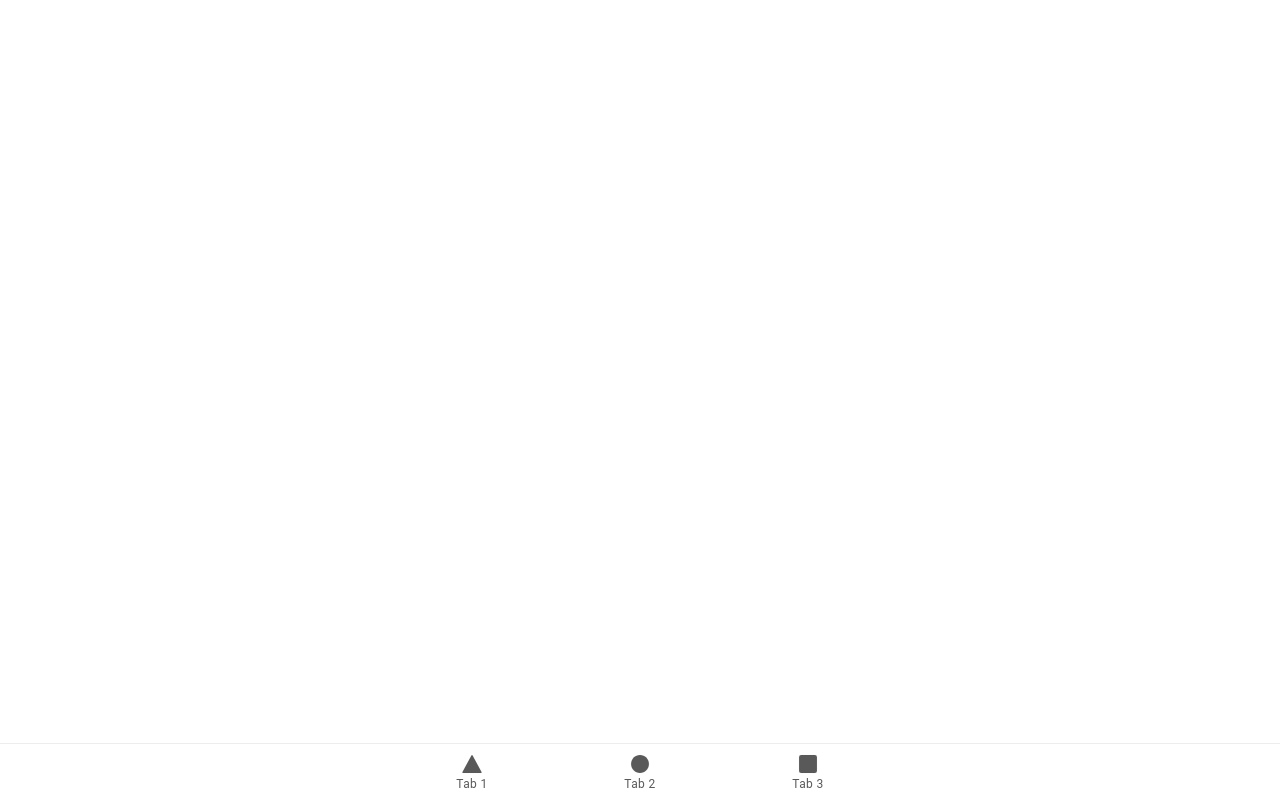
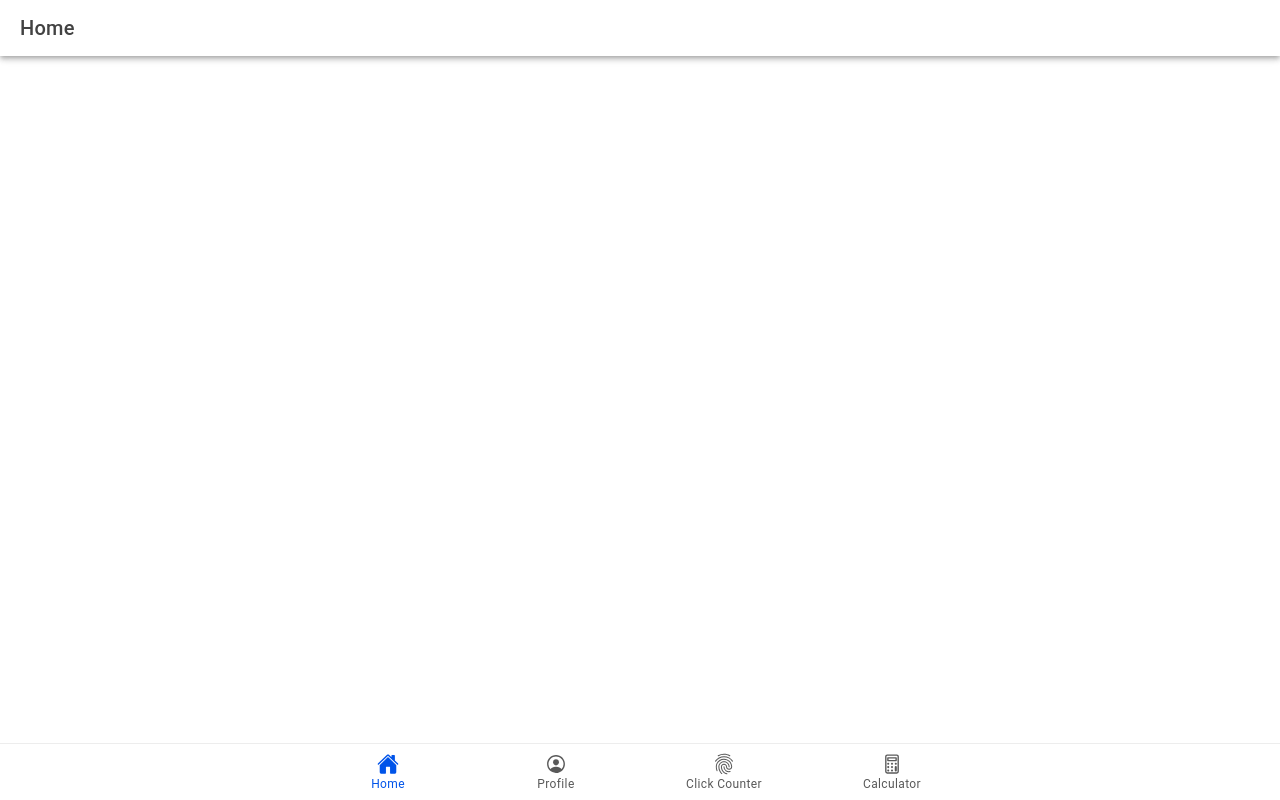
Before and after one commit to marychristorrentirasy/ion-t-sy, a React (Vite) app: page /home in a window 1280 px wide. Built offline with nearby package versions, Linux system fonts and the light colour scheme.

Commit message:
added profile design

```diff
--- a/src/App.tsx
+++ b/src/App.tsx
@@ -10,7 +10,8 @@ import {
   setupIonicReact
 } from '@ionic/react';
 import { IonReactRouter } from '@ionic/react-router';
-import { ellipse, square, triangle } from 'ionicons/icons';
+import { home, calculatorOutline, ellipse, fingerPrintOutline, personCircleOutline, square, triangle } from 'ionicons/icons';
+import Home from './pages/Home';
 import Tab1 from './pages/Tab1';
 import Tab2 from './pages/Tab2';
 import Tab3 from './pages/Tab3';
@@ -31,17 +32,6 @@ import '@ionic/react/css/text-transformation.css';
 import '@ionic/react/css/flex-utils.css';
 import '@ionic/react/css/display.css';
 
-/**
- * Ionic Dark Mode
- * -----------------------------------------------------
- * For more info, please see:
- * https://ionicframework.com/docs/theming/dark-mode
- */
-
-/* import '@ionic/react/css/palettes/dark.always.css'; */
-/* import '@ionic/react/css/palettes/dark.class.css'; */
-import '@ionic/react/css/palettes/dark.system.css';
-
 /* Theme variables */
 import './theme/variables.css';
 
@@ -52,32 +42,47 @@ const App: React.FC = () => (
     <IonReactRouter>
       <IonTabs>
         <IonRouterOutlet>
+
+
+        <Route exact path="/">
+            <Redirect to="/home" />
+          </Route>
+          <Route exact path="/home">
+            <Home />
+          </Route>
+
           <Route exact path="/tab1">
             <Tab1 />
           </Route>
           <Route exact path="/tab2">
             <Tab2 />
           </Route>
-          <Route path="/tab3">
+          <Route exact path="/tab3">
             <Tab3 />
           </Route>
-          <Route exact path="/">
-            <Redirect to="/tab1" />
-          </Route>
+
+
+
         </IonRouterOutlet>
         <IonTabBar slot="bottom">
+
+          <IonTabButton tab="home" href="/home">
+            <IonIcon aria-hidden="true" icon={home} />
+            <IonLabel>Home</IonLabel>
+          </IonTabButton>
           <IonTabButton tab="tab1" href="/tab1">
-            <IonIcon aria-hidden="true" icon={triangle} />
-            <IonLabel>Tab 1</IonLabel>
+            <IonIcon aria-hidden="true" icon={personCircleOutline} />
+            <IonLabel>Profile</IonLabel>
           </IonTabButton>
           <IonTabButton tab="tab2" href="/tab2">
-            <IonIcon aria-hidden="true" icon={ellipse} />
-            <IonLabel>Tab 2</IonLabel>
+            <IonIcon aria-hidden="true" icon={fingerPrintOutline} />
+            <IonLabel>Click Counter</IonLabel>
           </IonTabButton>
           <IonTabButton tab="tab3" href="/tab3">
-            <IonIcon aria-hidden="true" icon={square} />
-            <IonLabel>Tab 3</IonLabel>
+            <IonIcon aria-hidden="true" icon={calculatorOutline} />
+            <IonLabel>Calculator</IonLabel>
           </IonTabButton>
+
         </IonTabBar>
       </IonTabs>
     </IonReactRouter>
--- /dev/null
+++ b/src/pages/Home.tsx
@@ -0,0 +1,29 @@
+import {
+    //Initial Components
+    IonContent, IonHeader, IonPage, IonTitle, IonToolbar,
+} from '@ionic/react';
+
+// CSS
+//import './profile.css';
+
+  const Home: React.FC = () => {
+    return (
+      <IonPage>
+        <IonHeader>
+          <IonToolbar>
+            <IonTitle>Home</IonTitle>
+          </IonToolbar>
+        </IonHeader>
+        <IonContent fullscreen>
+          <IonHeader collapse="condense">
+            <IonToolbar>
+              <IonTitle size="large">Home</IonTitle>
+            </IonToolbar>
+          </IonHeader>
+        </IonContent>
+      </IonPage>
+    );
+  };
+
+  //
+  export default Home;
--- a/src/pages/Tab1.tsx
+++ b/src/pages/Tab1.tsx
@@ -1,4 +1,6 @@
-import { IonContent, IonHeader, IonPage, IonTitle, IonToolbar } from '@ionic/react';
+import { IonContent, IonHeader, IonPage, IonTitle, IonToolbar, IonCard, IonCardContent, IonCardHeader, IonCardSubtitle, IonCardTitle,
+  IonAlert, IonButton, IonActionSheet } from '@ionic/react';
+
 import ExploreContainer from '../components/ExploreContainer';
 import './Tab1.css';
 
@@ -7,7 +9,7 @@ const Tab1: React.FC = () => {
     <IonPage>
       <IonHeader>
         <IonToolbar>
-          <IonTitle>Tab 1</IonTitle>
+          <IonTitle>Profile</IonTitle>
         </IonToolbar>
       </IonHeader>
       <IonContent fullscreen>
@@ -16,7 +18,56 @@ const Tab1: React.FC = () => {
             <IonTitle size="large">Tab 1</IonTitle>
           </IonToolbar>
         </IonHeader>
-        <ExploreContainer name="Tab 1 page" />
+        <IonCard>
+      <img alt="Silhouette of mountains" src="../src/assets/img/avatar.jpg
+    " />
+      <IonCardHeader>
+        <IonCardTitle>marychris</IonCardTitle>
+        <IonCardSubtitle>student</IonCardSubtitle>
+      </IonCardHeader>
+      <IonCardContent> Nothing more, nothing less.</IonCardContent>
+    </IonCard>
+
+
+    <IonButton id="present-alert" expand="full">Quick facts</IonButton>
+
+      <IonAlert
+        trigger="present-alert"
+        header="A Short Title Is Best"
+        subHeader="A Sub Header Is Optional"
+        message="A message should be a short, complete sentence."
+        buttons={['Action']}
+      ></IonAlert>
+
+      <IonButton id="open-action-sheet" expand="full">Open action sheet</IonButton>
+      <IonActionSheet
+        trigger="open-action-sheet"
+        header="Actions"
+        buttons={[
+          {
+            text: 'Delete',
+            role: 'destructive',
+            data: {
+              action: 'delete',
+            },
+          },
+          {
+            text: 'Share',
+            data: {
+              action: 'share',
+            },
+          },
+          {
+            text: 'Cancel',
+            role: 'cancel',
+            data: {
+              action: 'cancel',
+            },
+          },
+        ]}
+      ></IonActionSheet>
+
+
       </IonContent>
     </IonPage>
   );
```
Also changed, not shown: src/pages/Home.css (added), 1 other file (tests, documents, lock files or other folders).
